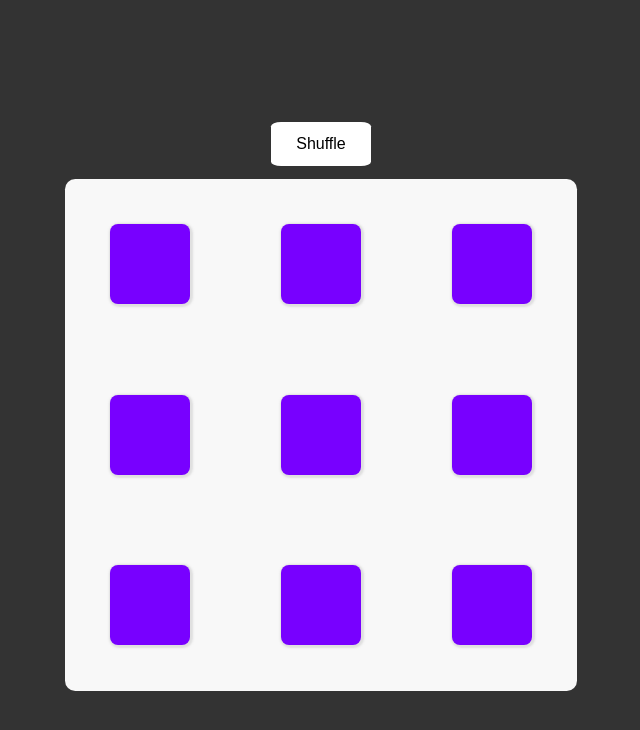
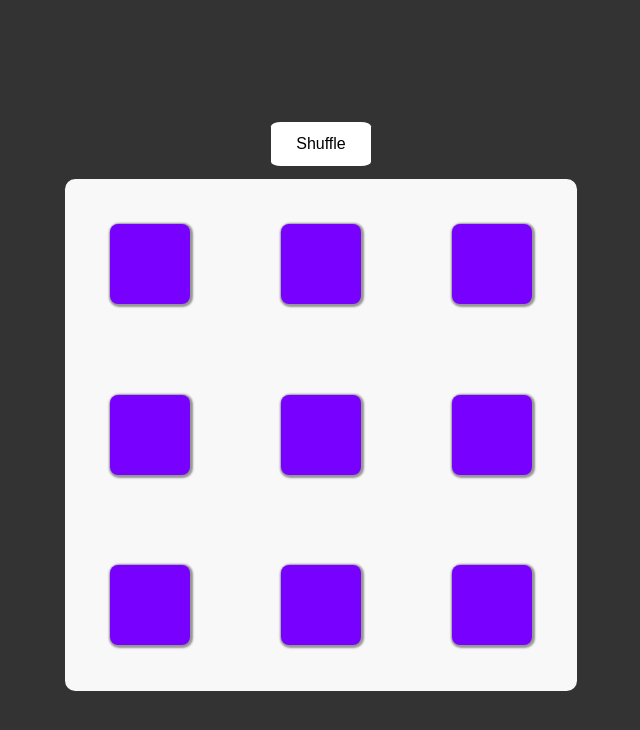
Before and after one commit to statist32/squarepair, a React (Create React App) app: page / in a window 1280 px wide. Shown: the top 730 px of the page, without its empty margins (319-959 px from the left). Built offline with nearby package versions, Linux system fonts and the light colour scheme.

Commit message:
changed box shadow

```diff
--- a/src/components/screens/Board/Tile.css
+++ b/src/components/screens/Board/Tile.css
@@ -4,5 +4,5 @@
   min-height: 10vh;
   min-width: 10vh;
   transition: 100ms background-color;
-  box-shadow: 1px 1px 2px 2px rgb(200, 200, 200, 0.5);
+  box-shadow: 1px 1px 2px 2px rgb(0, 0, 0, 0.4);
 }
```
